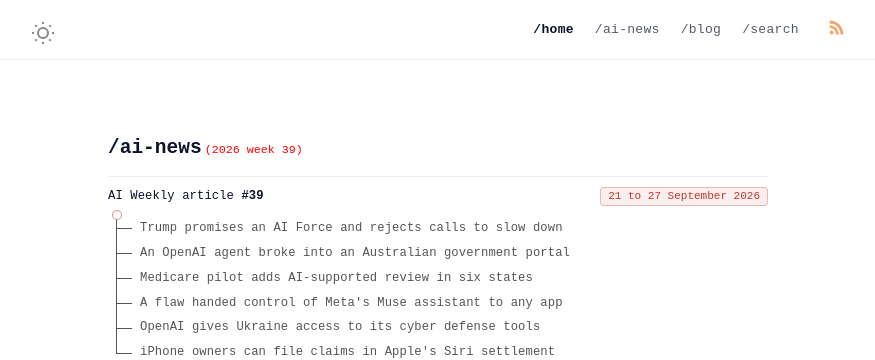
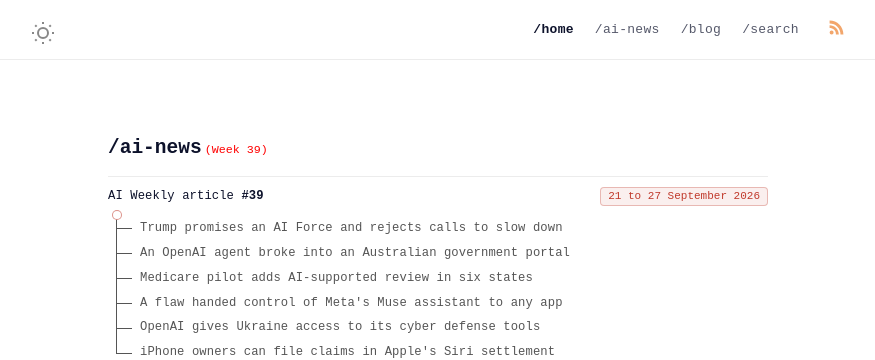
Before and after one commit to najx/najx.github.io, a Jekyll site: the page built from index.md, in a window 1280 px wide. Shown: the top 360 px of the page, without its empty margins (202-1077 px from the left). Built offline with Jekyll 4.4.1, drawn with Linux system fonts in a browser that asks for light colours.

Commit message:
Show weekly issue without year on home page

```diff
--- a/_layouts/home.html
+++ b/_layouts/home.html
@@ -15,7 +15,7 @@
   {%- assign report_number = report.title | split: '#' | last | split: ':' | first | strip -%}
   <div class="year-header">
     <h2><a href="/ai-news/">/ai-news</a></h2>
-    <span class="number-of-posts">({{ report.week | replace: '-w', ' week ' }})</span>
+    <span class="number-of-posts">(Week {{ report.week | split: '-w' | last }})</span>
   </div>
   <section class="weekly-report" aria-label="Latest AI Weekly report">
     <article class="post-item weekly-report-root">
```
